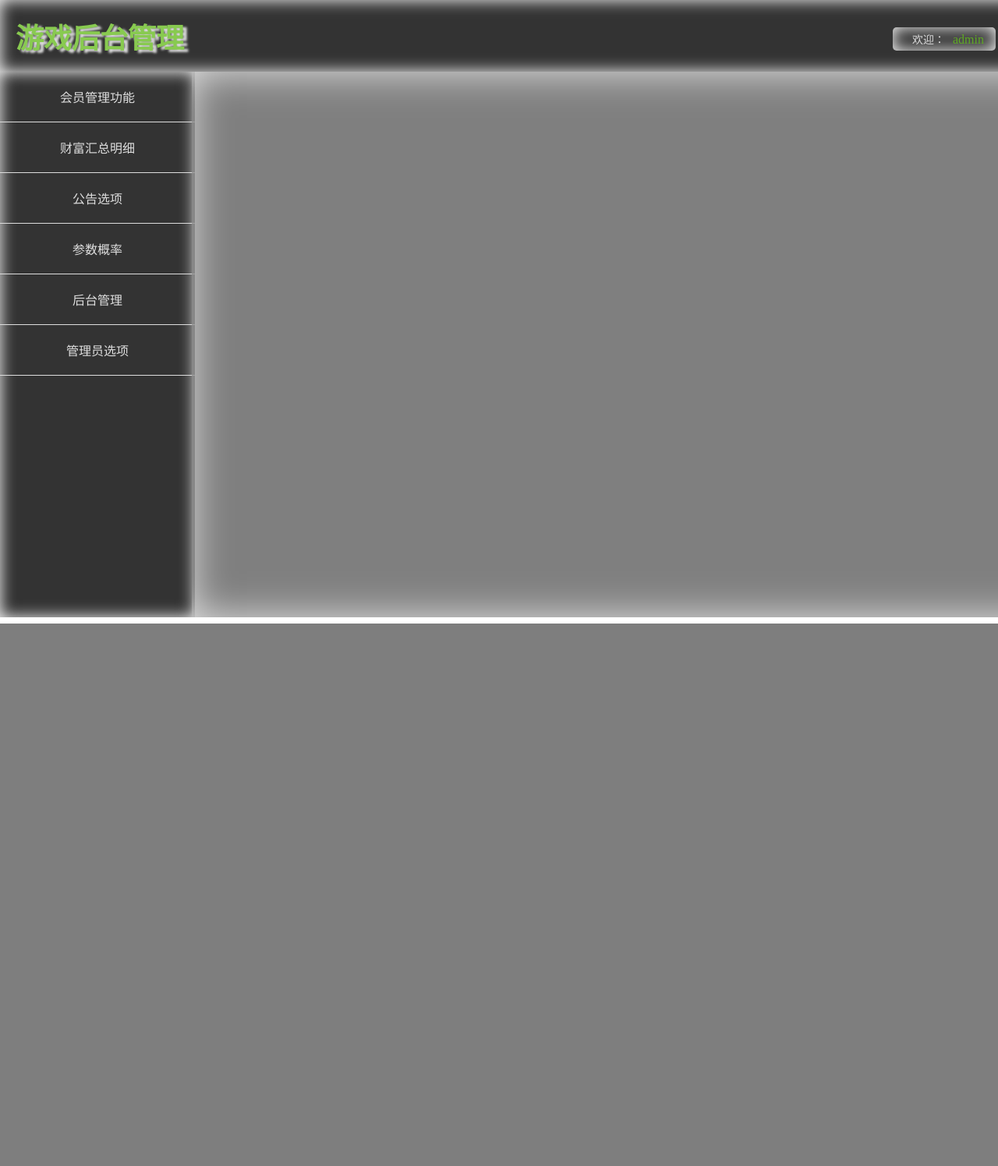
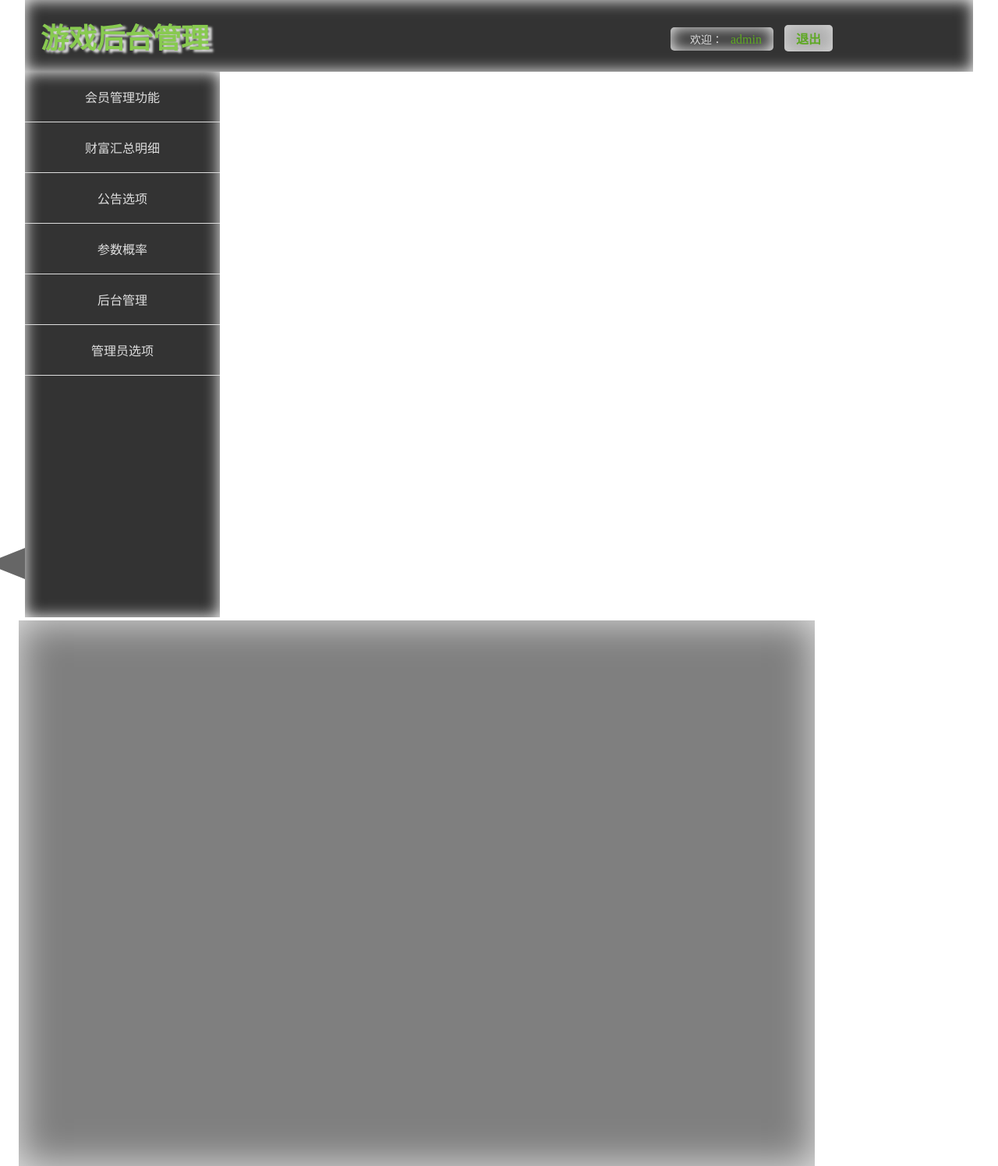
Before and after one commit to LSAres/peoplecarT, a PHP site: the page made by game/Admin/View/Index/backstageSammaryPage.html in a window 1280 px wide; the page is wider, and only the part inside the window is pictured. Shown: that part at 78% size. Before the commit the page ends 800 px from the top of that part, so only its background shows below. Run offline with PHP 8.4, Linux system fonts and the light colour scheme; the template is opened without the code that fills it, so the values that code supplies are empty.

Commit message:
修改宽度样式

```diff
--- a/Public/css/styleSheetT.css
+++ b/Public/css/styleSheetT.css
@@ -129,7 +129,7 @@ html body {
 /********************************后台管理首页*/
 
 .contentDisplayDiv {
-    width: 1850px;
+    width: 95%;
     min-width: 1200px;
     height: 100%;
     margin: 0 auto;
@@ -310,7 +310,7 @@ html body {
 
 /*右方页面切换DIV*/
 .rightPageChange {
-    width: 1600px;
+    width: 84%;
     height: 700px;
     display: inline-block;
     margin-left: -8px;
```
